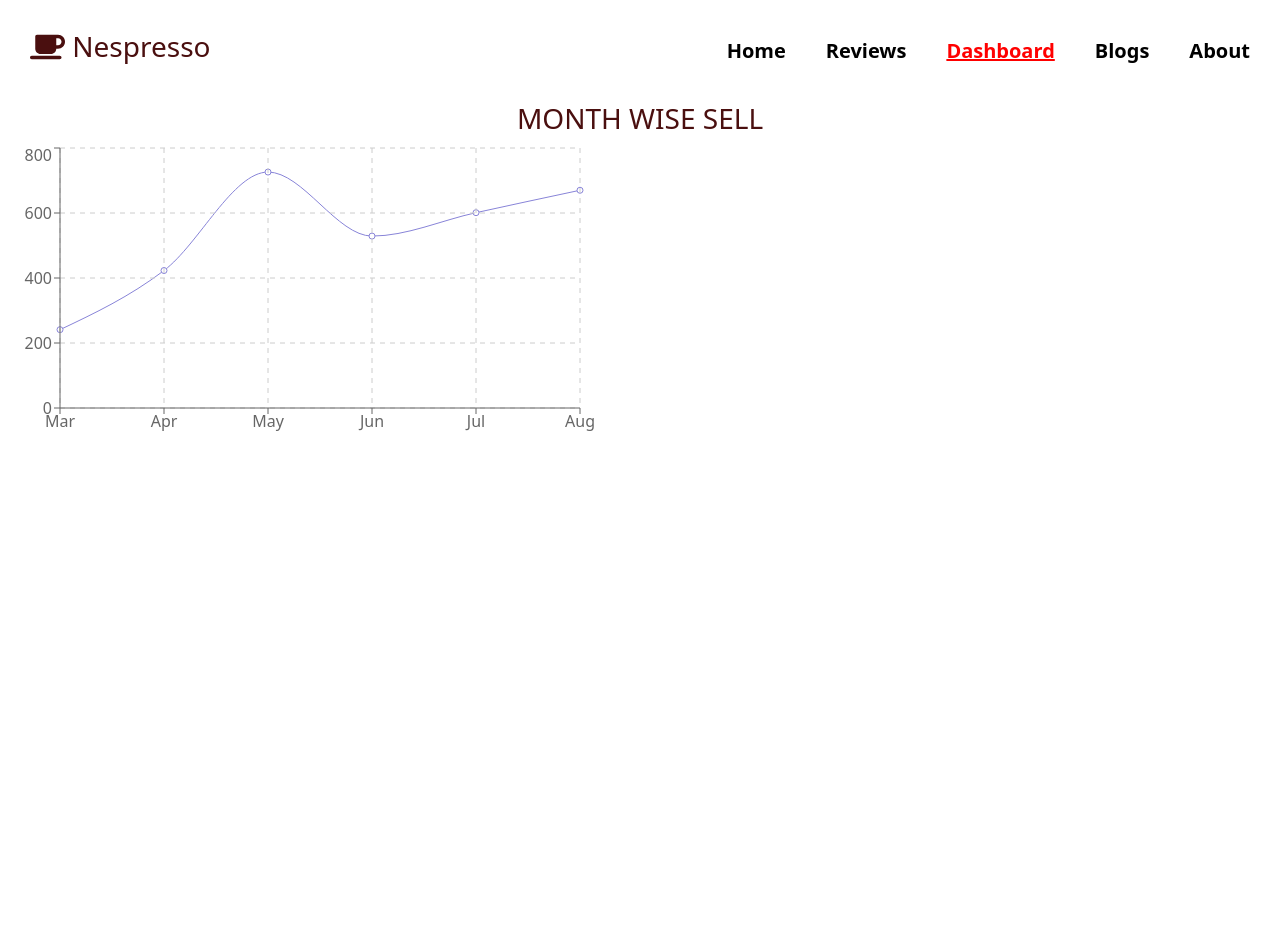
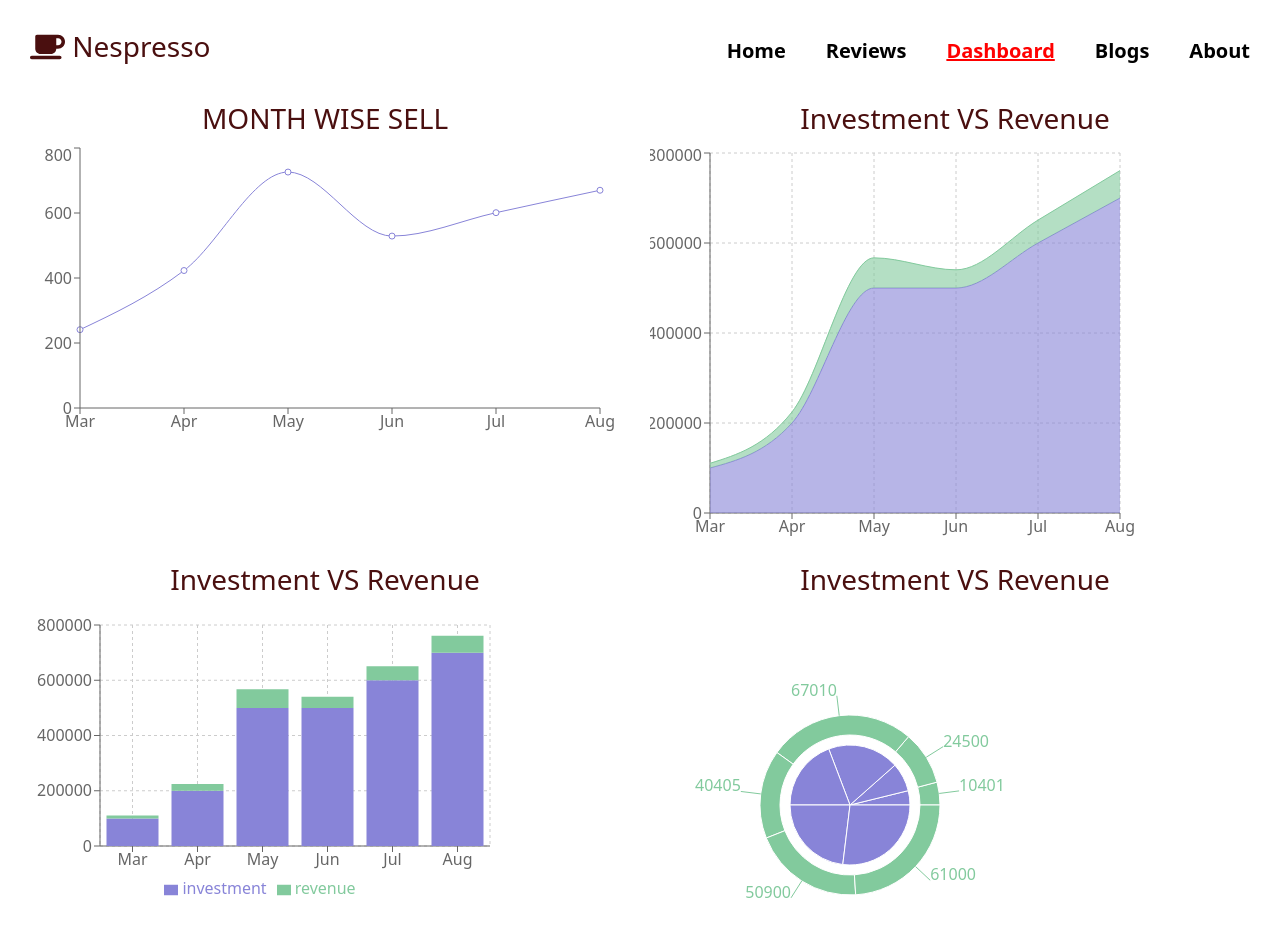
Before and after one commit to pushpitanandy/product-analysis-website, a React (Create React App) app: page /dashboard in a window 1280 px wide. Shown: the top 936 px of the page. Before the commit the page ends 800 px from the top, so only its background shows below. Built offline with nearby package versions, Linux system fonts and the light colour scheme.

Commit message:
all four charts added

```diff
--- a/src/components/Dashboard/Dashboard.css
+++ b/src/components/Dashboard/Dashboard.css
@@ -0,0 +1,6 @@
+.dashboard-container {
+    margin: 20px;
+    display: grid;
+    grid-template-columns: repeat(2, 1fr);
+    grid-gap: 20px;
+}
--- a/src/components/Dashboard/Dashboard.js
+++ b/src/components/Dashboard/Dashboard.js
@@ -1,13 +1,19 @@
 import React, { useEffect, useState } from 'react';
+import MyAreaChart from '../MyAreaChart/MyAreaChart';
+import MyBarChart from '../MyBarChart/MyBarChart';
 import MyLineChart from '../MyLineChart/MyLineChart';
+import MyPieChart from '../MyPieChart/MyPieChart';
 import './Dashboard.css';
 
 const Dashboard = () => {
     return (
         <div className='dashboard-container'>
-            {
-                <MyLineChart></MyLineChart>
-            }
+
+            <MyLineChart></MyLineChart>
+            <MyAreaChart></MyAreaChart>
+            <MyBarChart></MyBarChart>
+            <MyPieChart></MyPieChart>
+
         </div>
     );
 };
--- a/src/components/MyAreaChart/MyAreaChart.js
+++ b/src/components/MyAreaChart/MyAreaChart.js
@@ -1,4 +1,5 @@
 import React from 'react';
+import { Area, AreaChart, CartesianGrid, Tooltip, XAxis, YAxis } from 'recharts';
 
 const MyAreaChart = () => {
     const data = [
@@ -50,12 +51,12 @@
                 margin={{ top: 10, right: 30, left: 0, bottom: 0, }}
             >
                 <CartesianGrid strokeDasharray="3 3" />
-                <XAxis dataKey="name" />
+                <XAxis dataKey="month" />
                 <YAxis />
                 <Tooltip />
-                <Area type="monotone" dataKey="uv" stackId="1" stroke="#8884d8" fill="#8884d8" />
-                <Area type="monotone" dataKey="pv" stackId="1" stroke="#82ca9d" fill="#82ca9d" />
-                <Area type="monotone" dataKey="amt" stackId="1" stroke="#ffc658" fill="#ffc658" />
+                <Area type="monotone" dataKey="investment" stackId="1" stroke="#8884d8" fill="#8884d8" />
+                <Area type="monotone" dataKey="revenue" stackId="1" stroke="#82ca9d" fill="#82ca9d" />
+
             </AreaChart>
         </div>
     );
--- a/src/components/MyBarChart/MyBarChart.js
+++ b/src/components/MyBarChart/MyBarChart.js
@@ -1,11 +1,71 @@
 import React from 'react';
+import { Bar, BarChart, CartesianGrid, Legend, Tooltip, XAxis, YAxis } from 'recharts';
 
-const BarChart = () => {
+const MyBarChart = () => {
+    const data = [
+        {
+            "month": "Mar",
+            "investment": 100000,
+            "sell": 241,
+            "revenue": 10401
+        },
+        {
+            "month": "Apr",
+            "investment": 200000,
+            "sell": 423,
+            "revenue": 24500
+        },
+        {
+            "month": "May",
+            "investment": 500000,
+            "sell": 726,
+            "revenue": 67010
+        },
+        {
+            "month": "Jun",
+            "investment": 500000,
+            "sell": 529,
+            "revenue": 40405
+        },
+        {
+            "month": "Jul",
+            "investment": 600000,
+            "sell": 601,
+            "revenue": 50900
+        },
+        {
+            "month": "Aug",
+            "investment": 700000,
+            "sell": 670,
+            "revenue": 61000
+        }
+    ];
+
     return (
         <div>
-            <h3>Bar Chart</h3>
+            <h3>Investment VS Revenue</h3>
+
+            <BarChart
+                width={500}
+                height={300}
+                data={data}
+                margin={{
+                    top: 20,
+                    right: 30,
+                    left: 20,
+                    bottom: 5,
+                }}
+            >
+                <CartesianGrid strokeDasharray="3 3" />
+                <XAxis dataKey="month" />
+                <YAxis />
+                <Tooltip />
+                <Legend />
+                <Bar dataKey="investment" stackId="a" fill="#8884d8" />
+                <Bar dataKey="revenue" stackId="a" fill="#82ca9d" />
+            </BarChart>
         </div>
     );
 };
 
-export default BarChart;
+export default MyBarChart;
--- a/src/components/MyLineChart/MyLineChart.js
+++ b/src/components/MyLineChart/MyLineChart.js
@@ -45,7 +45,6 @@
 
             <LineChart width={600} height={300} data={data} margin={{ top: 5, right: 20, bottom: 5, left: 0 }}>
                 <Line type="monotone" dataKey="sell" stroke="#8884d8" />
-                <CartesianGrid stroke="#ccc" strokeDasharray="5 5" />
                 <XAxis dataKey="month" />
                 <YAxis />
                 <Tooltip />
--- a/src/components/MyPieChart/MyPieChart.js
+++ b/src/components/MyPieChart/MyPieChart.js
@@ -1,11 +1,56 @@
 import React from 'react';
+import { Pie, PieChart } from 'recharts';
 
-const PieChart = () => {
+const MyPieChart = () => {
+    const data = [
+        {
+            "month": "Mar",
+            "investment": 100000,
+            "sell": 241,
+            "revenue": 10401
+        },
+        {
+            "month": "Apr",
+            "investment": 200000,
+            "sell": 423,
+            "revenue": 24500
+        },
+        {
+            "month": "May",
+            "investment": 500000,
+            "sell": 726,
+            "revenue": 67010
+        },
+        {
+            "month": "Jun",
+            "investment": 500000,
+            "sell": 529,
+            "revenue": 40405
+        },
+        {
+            "month": "Jul",
+            "investment": 600000,
+            "sell": 601,
+            "revenue": 50900
+        },
+        {
+            "month": "Aug",
+            "investment": 700000,
+            "sell": 670,
+            "revenue": 61000
+        }
+    ];
+
     return (
         <div>
-            <h3>Pie Chart</h3>
+            <h3>Investment VS Revenue</h3>
+
+            <PieChart width={400} height={400}>
+                <Pie data={data} dataKey="investment" cx="50%" cy="50%" outerRadius={60} fill="#8884d8" />
+                <Pie data={data} dataKey="revenue" cx="50%" cy="50%" innerRadius={70} outerRadius={90} fill="#82ca9d" label />
+            </PieChart>
         </div>
     );
 };
 
-export default PieChart;
+export default MyPieChart;
```
Also changed, not shown: 1 other file (tests, documents, lock files or other folders).
